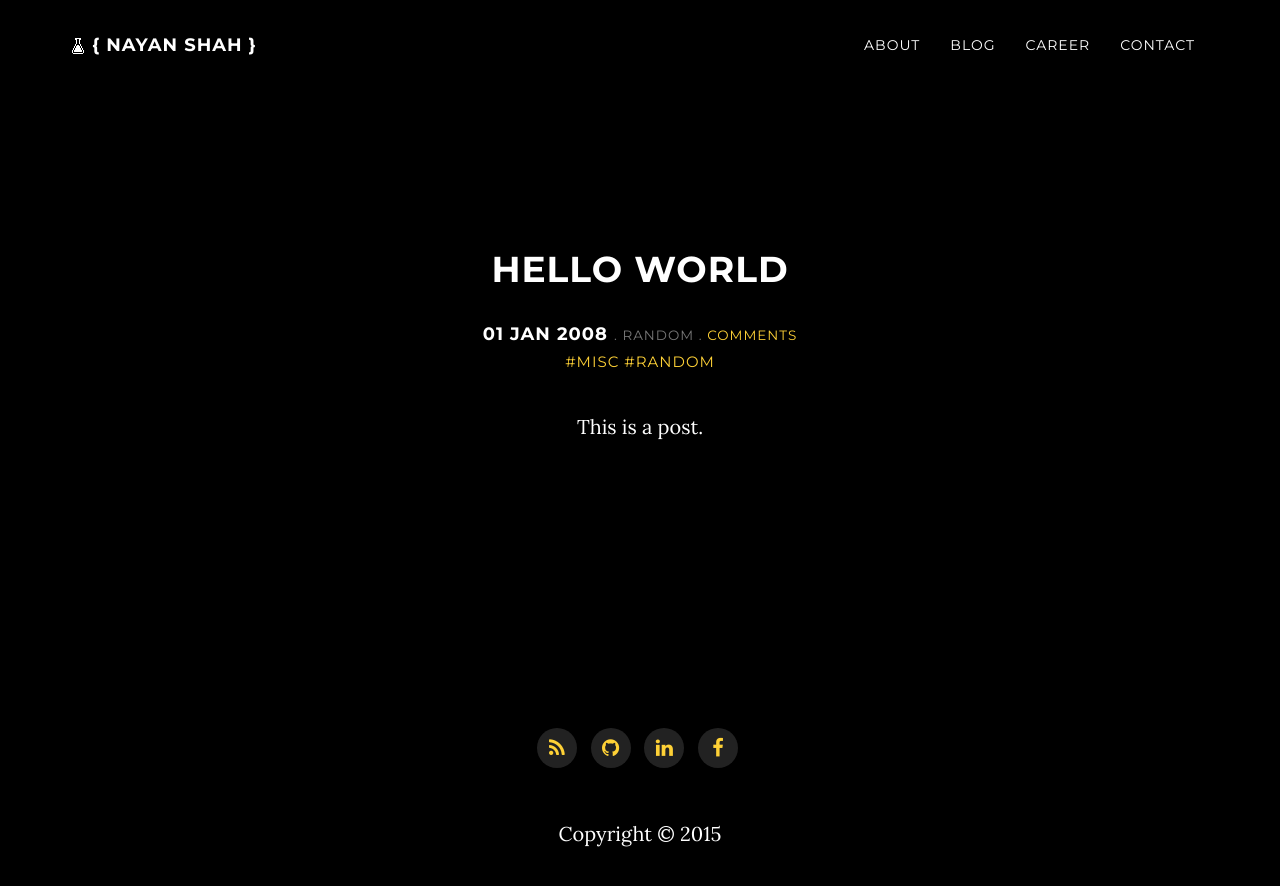
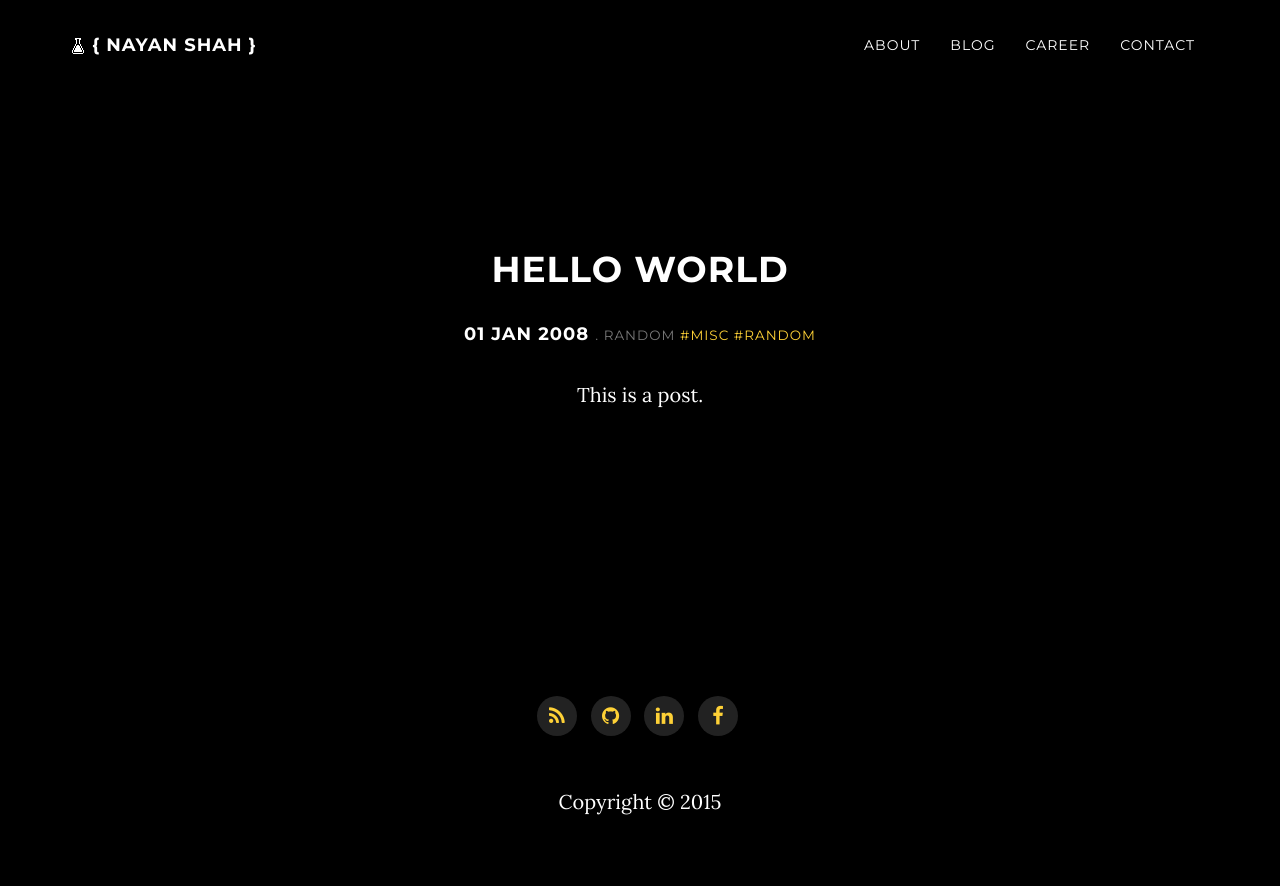
Before and after one commit to nayanshah/nayanshah.github.com, a Jekyll site: the page built from _posts/2008-01-01-hello-world.markdown, in a window 1280 px wide and 1092 px high. Shown: the top 886 px of the window. Built offline with Jekyll 4.4.1, drawn with Linux system fonts in a browser that asks for light colours; comment, search, counter and statistics services are not loaded.

Commit message:
Remove the comments link from posts layout

```diff
--- a/_layouts/post.html
+++ b/_layouts/post.html
@@ -13,7 +13,7 @@
 
         <h1><strong>{{ page.title }}</strong></h1>
         <h4><strong>{{ page.date | date_to_string }}</strong>
-          <small> . {{ page.category }} . <a href="{{ page.url }}#disqus_thread">Comments</a><p/>
+          <small> . {{ page.category }}
           {% for tag in page.tags %}
             <a href="/tags/{{ tag }}.html">#{{ tag }}</a>
           {% endfor %}
```
